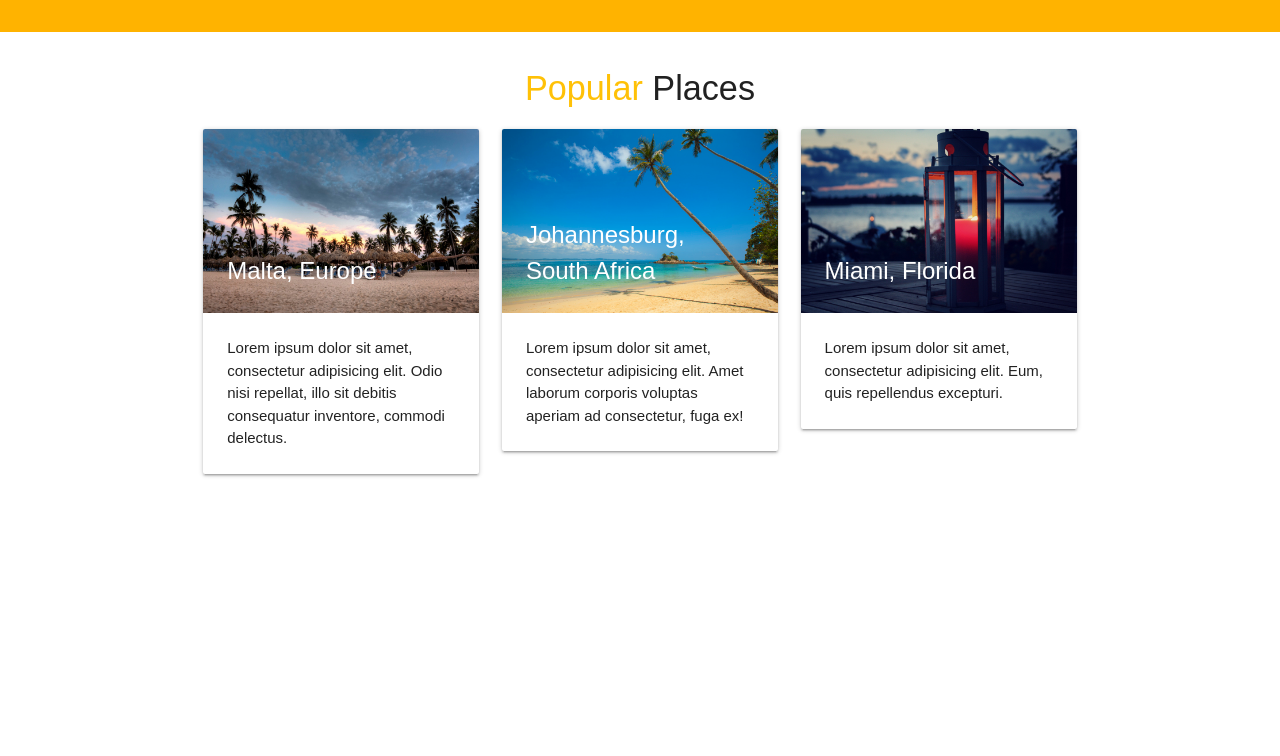
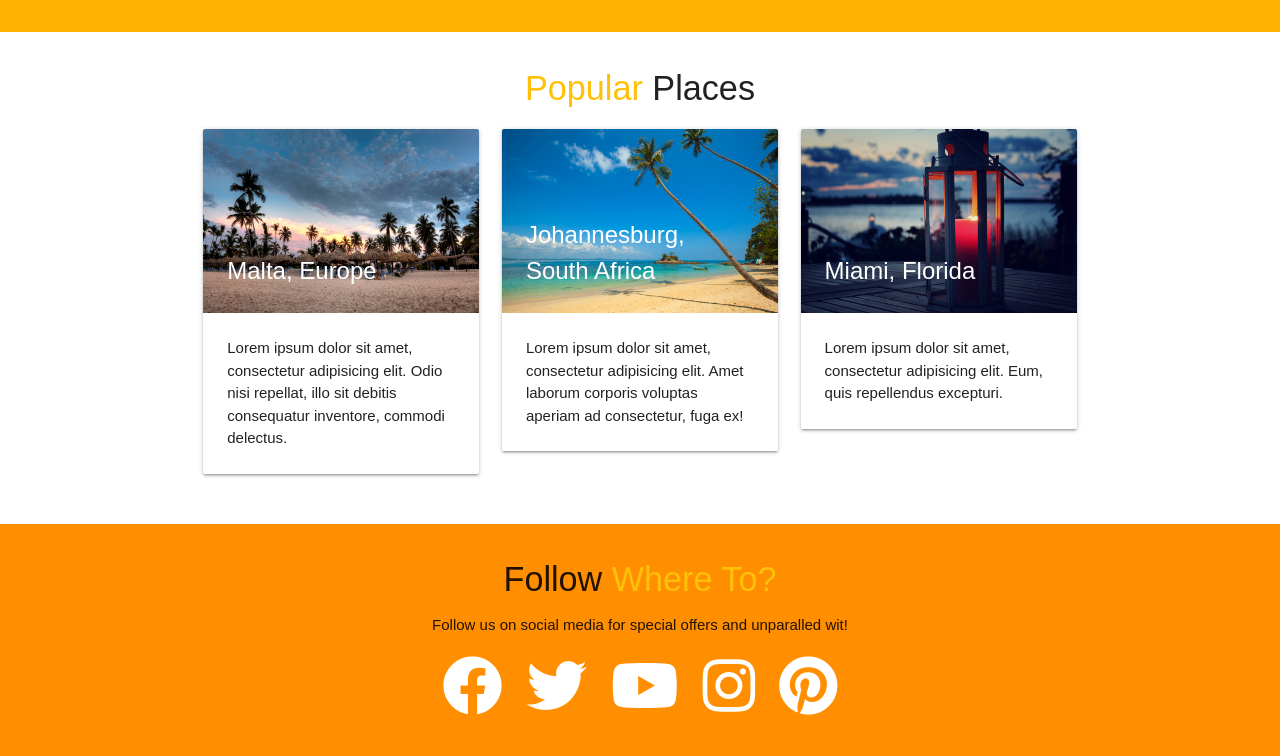
Before and after one commit to charlesmartinreed/css-materialize-example-singlepage, a plain HTML site: page index.html in a window 1280 px wide. Shown: the part 1203-1959 px from the top of the page. Before the commit the page ends 1727 px from the top, so only its background shows below. Drawn offline with nearby package versions, Linux system fonts and the light colour scheme.

Commit message:
Add social media follow section

```diff
--- a/css/styles.css
+++ b/css/styles.css
@@ -10,3 +10,7 @@
 	width: 90% !important;
 	border: #f4f4f4 3px solid !important;
 }
+
+.section-follow i {
+	margin: 5px 10px;
+}
--- a/index.html
+++ b/index.html
@@ -11,7 +11,8 @@
 		<link type="text/css" rel="stylesheet" href="https://cdnjs.cloudflare.com/ajax/libs/materialize/1.0.0/css/materialize.min.css"  media="screen,projection"/>
 
 		<!-- FONT AWESOME CSS -->
-		<link rel="stylesheet" href="https://use.fontawesome.com/releases/v5.8.1/css/all.css" integrity="sha384-50oBUHEmvpQ+1lW4y57PTFmhCaXp0ML5d60M1M7uH2+nqUivzIebhndOJK28anvf" crossorigin="anonymous">
+		<link rel="stylesheet" href="https://use.fontawesome.com/releases/v5.8.1/css/brands.css" integrity="sha384-n9+6/aSqa9lBidZMRCQHTHKJscPq6NW4pCQBiMmHdUCvPN8ZOg2zJJTkC7WIezWv" crossorigin="anonymous">
+		<link rel="stylesheet" href="https://use.fontawesome.com/releases/v5.8.1/css/fontawesome.css" integrity="sha384-vd1e11sR28tEK9YANUtpIOdjGW14pS87bUBuOIoBILVWLFnS+MCX9T6MMf0VdPGq" crossorigin="anonymous">
 
 		<!--Let browser know website is optimized for mobile-->
 		<meta name="viewport" content="width=device-width, initial-scale=1.0"/>
@@ -184,6 +185,33 @@
 			</div>
 		</section>
 
+		<!-- Section: Follow -->
+		<section class="section section-follow amber darken-3 white text center">
+			<div class="container">
+				<div class="row">
+					<div class="col s12">
+						<h4>Follow <span class="amber-text">Where To?</span></h4>
+						<p>Follow us on social media for special offers and unparalled wit!</p>
+						<a href="#" class="white-text">
+							<i class="fab fa-facebook fa-4x"></i>
+						</a>
+						<a href="#" class="white-text">
+							<i class="fab fa-twitter fa-4x"></i>
+						</a>
+						<a href="#" class="white-text">
+							<i class="fab fa-youtube fa-4x"></i>
+						</a>
+						<a href="#" class="white-text">
+							<i class="fab fa-instagram fa-4x"></i>
+						</a>
+						<a href="#" class="white-text">
+							<i class="fab fa-pinterest fa-4x"></i>
+						</a>
+					</div>
+				</div>
+			</div>
+		</section>
+
 
 		<!-- Compiled and minified JavaScript -->
     <script src="https://cdnjs.cloudflare.com/ajax/libs/materialize/1.0.0/js/materialize.min.js"></script>
```
